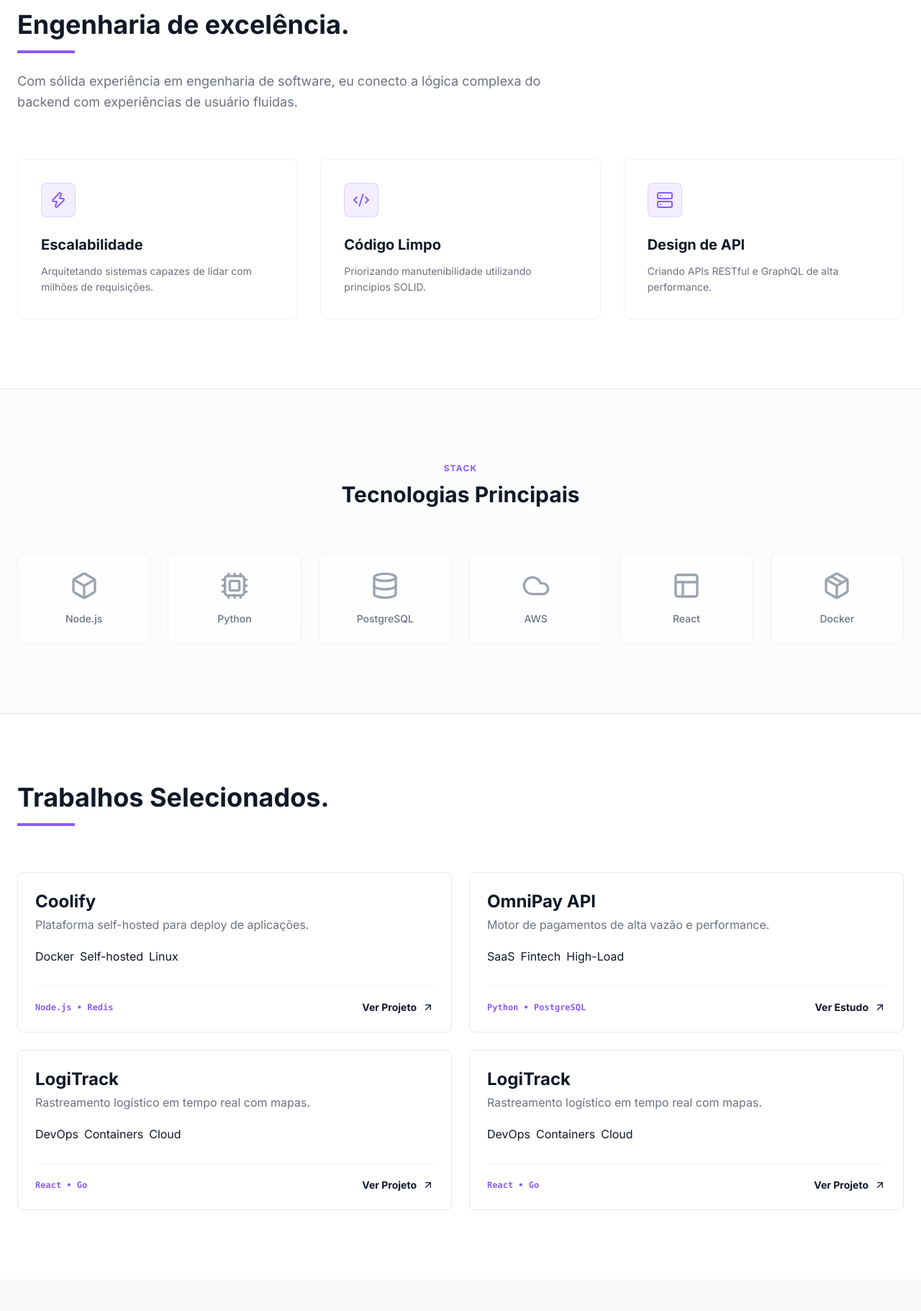
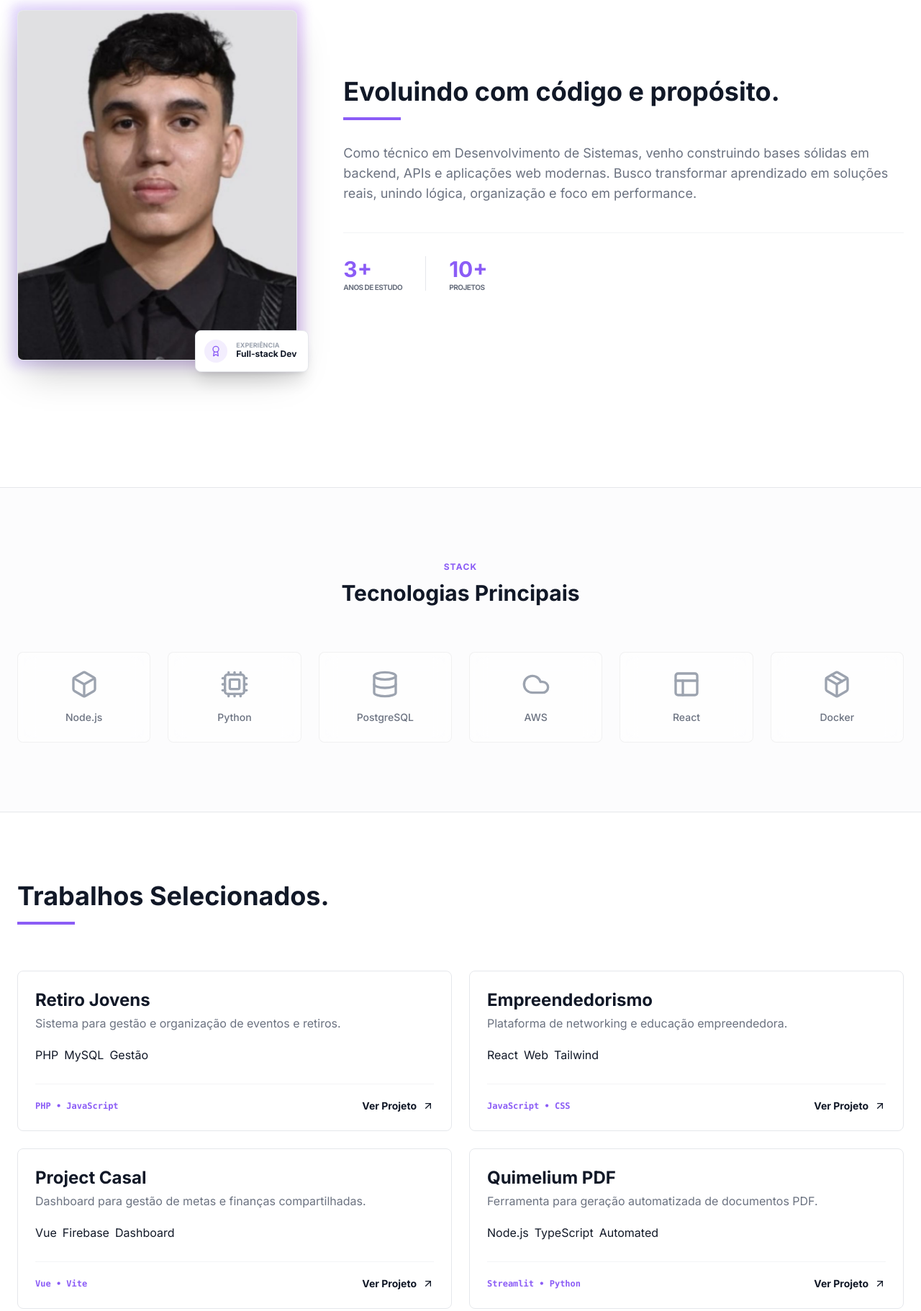
Before and after one commit to Rodrigues011xbx/homepage, a plain HTML site: page index.html in a window 1280 px wide. Shown: the part 882-2704 px from the top of the page at 72% size. Drawn offline with nearby package versions, Linux system fonts and the light colour scheme.

Commit message:
version final portifolio

```diff
--- a/index.html
+++ b/index.html
@@ -125,7 +125,7 @@
                 Disponível para novos projetos
             </div>
             <h1 class="text-4xl sm:text-5xl lg:text-7xl font-extrabold leading-tight text-gray-900 dark:text-white">
-                Construindo sistemas que <span class="text-brand">escalam</span> com precisão.
+                Sistemas robustos que <span class="text-brand">escalam</span> com você.
             </h1>
             <p class="text-lg sm:text-xl text-gray-500 dark:text-gray-400 max-w-xl leading-relaxed mx-auto lg:mx-0">
                 Eu sou Gabriel Rodrigues, um Desenvolvedor Full-stack especializado em arquiteturas de alta performance e sistemas distribuídos.
@@ -171,40 +171,61 @@
 }
 </style>
 
-        <section class="py-24 px-6 relative" id="about">
-            <div class="max-w-7xl mx-auto">
-                <div class="mb-16 reveal-up">
-                    <h2 class="text-3xl lg:text-4xl font-bold mb-4 text-gray-900 dark:text-white">Engenharia de excelência.</h2>
-                    <div class="w-20 h-1 bg-brand"></div>
-                    <p class="mt-6 text-gray-500 dark:text-gray-400 max-w-3xl text-lg leading-relaxed">
-                        Com sólida experiência em engenharia de software, eu conecto a lógica complexa do backend com experiências de usuário fluidas.
-                    </p>
-                </div>
-                <div class="grid grid-cols-1 md:grid-cols-3 gap-8">
-                    <div class="glass-card p-8 rounded-custom reveal-up" style="transition-delay: 100ms;">
-                        <div class="w-12 h-12 bg-brand/10 border border-brand/20 rounded-custom flex items-center justify-center mb-6">
-                            <i class="text-brand" data-lucide="zap"></i>
+      <section class="py-24 px-6 relative" id="about">
+    <div class="max-w-7xl mx-auto">
+        <div class="flex flex-col lg:flex-row items-center gap-10 lg:gap-16 mb-20">
+
+            <div class="w-full max-w-[320px] lg:w-1/3 lg:max-w-none reveal-up">
+                <div class="relative group">
+                    <div class="absolute -inset-2 bg-gradient-to-r from-brand to-purple-600 rounded-custom blur opacity-25 group-hover:opacity-50 transition duration-1000"></div>
+
+                    <div class="relative aspect-[4/5] overflow-hidden rounded-custom border border-gray-200 dark:border-glassBorder bg-gray-100 dark:bg-surface shadow-2xl">
+                        <img
+                            src="./img/perfil.jpeg"
+                            alt="Gabriel Rodrigues"
+                            class="w-full h-full object-cover transition-all duration-500 scale-105 group-hover:scale-100"
+                        />
+                    </div>
+
+                    <div class="absolute -bottom-4 -right-4 bg-white dark:bg-dark border border-gray-200 dark:border-glassBorder p-3 rounded-custom shadow-xl hidden sm:flex items-center gap-3">
+                        <div class="p-2 bg-brand/10 rounded-full">
+                            <i data-lucide="award" class="w-4 h-4 text-brand"></i>
                         </div>
-                        <h3 class="text-xl font-bold mb-3 dark:text-white text-gray-900">Escalabilidade</h3>
-                        <p class="text-gray-500 dark:text-gray-400 text-sm leading-relaxed">Arquitetando sistemas capazes de lidar com milhões de requisições.</p>
-                    </div>
-                    <div class="glass-card p-8 rounded-custom reveal-up" style="transition-delay: 200ms;">
-                        <div class="w-12 h-12 bg-brand/10 border border-brand/20 rounded-custom flex items-center justify-center mb-6">
-                            <i class="text-brand" data-lucide="code-2"></i>
+                        <div class="pr-1">
+                            <p class="text-[9px] uppercase font-bold text-gray-400 leading-none">Experiência</p>
+                            <p class="text-xs font-bold dark:text-white">Full-stack Dev</p>
                         </div>
-                        <h3 class="text-xl font-bold mb-3 dark:text-white text-gray-900">Código Limpo</h3>
-                        <p class="text-gray-500 dark:text-gray-400 text-sm leading-relaxed">Priorizando manutenibilidade utilizando princípios SOLID.</p>
-                    </div>
-                    <div class="glass-card p-8 rounded-custom reveal-up" style="transition-delay: 300ms;">
-                        <div class="w-12 h-12 bg-brand/10 border border-brand/20 rounded-custom flex items-center justify-center mb-6">
-                            <i class="text-brand" data-lucide="server"></i>
-                        </div>
-                        <h3 class="text-xl font-bold mb-3 dark:text-white text-gray-900">Design de API</h3>
-                        <p class="text-gray-500 dark:text-gray-400 text-sm leading-relaxed">Criando APIs RESTful e GraphQL de alta performance.</p>
                     </div>
                 </div>
             </div>
-        </section>
+
+            <div class="w-full lg:w-2/3 text-center lg:text-left reveal-up">
+                <h2 class="text-3xl lg:text-4xl font-bold mb-4 text-gray-900 dark:text-white">
+                    Evoluindo com código e propósito.
+                </h2>
+                <div class="w-20 h-1 bg-brand mx-auto lg:mx-0"></div>
+
+                <p class="mt-8 text-gray-500 dark:text-gray-400 text-base lg:text-lg leading-relaxed">
+                    Como técnico em Desenvolvimento de Sistemas, venho construindo bases sólidas em backend, APIs e aplicações web modernas.
+                    Busco transformar aprendizado em soluções reais, unindo lógica, organização e foco em performance.
+                </p>
+
+                <div class="mt-10 flex justify-center lg:justify-start gap-8 border-t border-gray-100 dark:border-white/5 pt-8">
+                    <div class="flex flex-col">
+                        <span class="text-3xl font-bold text-brand">3+</span>
+                        <span class="text-[10px] uppercase tracking-tighter text-gray-500 font-bold">Anos de Estudo</span>
+                    </div>
+                    <div class="w-[1px] h-12 bg-gray-200 dark:bg-glassBorder"></div>
+                    <div class="flex flex-col">
+                        <span class="text-3xl font-bold text-brand">10+</span>
+                        <span class="text-[10px] uppercase tracking-tighter text-gray-500 font-bold">Projetos</span>
+                    </div>
+                </div>
+            </div>
+        </div>
+
+        </div>
+</section>
 
         <section class="py-24 bg-gray-50/50 dark:bg-surface/50 border-y border-gray-200 dark:border-glassBorder px-6 overflow-hidden">
             <div class="max-w-7xl mx-auto text-center mb-16 reveal-up">
@@ -250,23 +271,23 @@
 
         <div class="grid grid-cols-1 md:grid-cols-2 lg:grid-cols-2 gap-6">
 
-            <div class="project-card-rich glass-card p-6 rounded-custom border border-gray-200 dark:border-glassBorder reveal-up"
-                 data-image="https://images.unsplash.com/photo-1563986768609-322da13575f3?auto=format&fit=crop&q=80&w=800">
+           <div class="project-card-rich glass-card p-6 rounded-custom border border-gray-200 dark:border-glassBorder reveal-up"
+                 data-image="./img/site-retiro.png">
                 <div class="flex flex-col gap-5">
                     <div class="title-group">
-                        <h3 class="text-2xl font-bold text-gray-900 dark:text-white">Coolify</h3>
-                        <p class="text-base text-gray-500 dark:text-gray-400 mt-1">Plataforma self-hosted para deploy de aplicações.</p>
+                        <h3 class="text-2xl font-bold text-gray-900 dark:text-white">Retiro Jovens</h3>
+                        <p class="text-base text-gray-500 dark:text-gray-400 mt-1">Sistema para gestão e organização de eventos e retiros.</p>
                     </div>
 
                     <div class="flex flex-wrap gap-2">
-                        <span class="badge-base badge-tip">Docker</span>
-                        <span class="badge-base badge-warning">Self-hosted</span>
-                        <span class="badge-base badge-danger">Linux</span>
+                        <span class="badge-base badge-tip">PHP</span>
+                        <span class="badge-base badge-warning">MySQL</span>
+                        <span class="badge-base badge-danger">Gestão</span>
                     </div>
 
                     <div class="mt-2 flex items-center justify-between border-t border-gray-100 dark:border-white/5 pt-5">
-                         <span class="text-xs font-mono text-brand font-semibold">Node.js • Redis</span>
-                         <a href="#" class="text-gray-900 dark:text-white flex items-center gap-2 text-sm font-bold hover:text-brand transition-colors group/link">
+                         <span class="text-xs font-mono text-brand font-semibold">PHP • JavaScript</span>
+                         <a href="https://rodrigues011xbx.github.io/Retiro_jovens_atualizado/" target="_blank" class="text-gray-900 dark:text-white flex items-center gap-2 text-sm font-bold hover:text-brand transition-colors group/link">
                             Ver Projeto <i data-lucide="arrow-up-right" class="w-4 h-4 group-hover/link:-translate-y-0.5 group-hover/link:translate-x-0.5 transition-transform"></i>
                          </a>
                     </div>
@@ -275,21 +296,21 @@
 
             <div class="project-card-rich glass-card p-6 rounded-custom border border-gray-200 dark:border-glassBorder reveal-up"
                  style="transition-delay: 100ms;"
-                 data-image="https://images.unsplash.com/photo-1586528116311-ad8dd3c8310d?auto=format&fit=crop&q=80&w=800">
+                 data-image="./img/empre.png">
                 <div class="flex flex-col gap-5">
                     <div class="title-group">
-                        <h3 class="text-2xl font-bold text-gray-900 dark:text-white">OmniPay API</h3>
-                        <p class="text-base text-gray-500 dark:text-gray-400 mt-1">Motor de pagamentos de alta vazão e performance.</p>
+                        <h3 class="text-2xl font-bold text-gray-900 dark:text-white">Empreendedorismo</h3>
+                        <p class="text-base text-gray-500 dark:text-gray-400 mt-1">Plataforma de networking e educação empreendedora.</p>
                     </div>
                     <div class="flex flex-wrap gap-2">
-                        <span class="badge-base badge-tip">SaaS</span>
-                        <span class="badge-base badge-warning">Fintech</span>
-                        <span class="badge-base badge-danger">High-Load</span>
+                        <span class="badge-base badge-tip">React</span>
+                        <span class="badge-base badge-warning">Web</span>
+                        <span class="badge-base badge-danger">Tailwind</span>
                     </div>
                     <div class="mt-2 flex items-center justify-between border-t border-gray-100 dark:border-white/5 pt-5">
-                         <span class="text-xs font-mono text-brand font-semibold">Python • PostgreSQL</span>
-                         <a href="#" class="text-gray-900 dark:text-white flex items-center gap-2 text-sm font-bold hover:text-brand transition-colors group/link">
-                            Ver Estudo <i data-lucide="arrow-up-right" class="w-4 h-4 group-hover/link:-translate-y-0.5 group-hover/link:translate-x-0.5 transition-transform"></i>
+                         <span class="text-xs font-mono text-brand font-semibold">JavaScript • CSS</span>
+                         <a href="https://rodrigues011xbx.github.io/Empreendedorismo_no_reino/" target="_blank" class="text-gray-900 dark:text-white flex items-center gap-2 text-sm font-bold hover:text-brand transition-colors group/link">
+                            Ver Projeto <i data-lucide="arrow-up-right" class="w-4 h-4 group-hover/link:-translate-y-0.5 group-hover/link:translate-x-0.5 transition-transform"></i>
                          </a>
                     </div>
                 </div>
@@ -297,42 +318,42 @@
 
             <div class="project-card-rich glass-card p-6 rounded-custom border border-gray-200 dark:border-glassBorder reveal-up"
                  style="transition-delay: 200ms;"
-                 data-image="https://images.unsplash.com/photo-1586528116311-ad8dd3c8310d?auto=format&fit=crop&q=80&w=800">
+                 data-image="./img/casal.png">
                 <div class="flex flex-col gap-5">
                     <div class="title-group">
-                        <h3 class="text-2xl font-bold text-gray-900 dark:text-white">LogiTrack</h3>
-                        <p class="text-base text-gray-500 dark:text-gray-400 mt-1">Rastreamento logístico em tempo real com mapas.</p>
+                        <h3 class="text-2xl font-bold text-gray-900 dark:text-white">Project Casal</h3>
+                        <p class="text-base text-gray-500 dark:text-gray-400 mt-1">Dashboard para gestão de metas e finanças compartilhadas.</p>
                     </div>
                     <div class="flex flex-wrap gap-2">
-                        <span class="badge-base badge-tip">DevOps</span>
-                        <span class="badge-base badge-warning">Containers</span>
-                        <span class="badge-base badge-danger">Cloud</span>
+                        <span class="badge-base badge-tip">Vue</span>
+                        <span class="badge-base badge-warning">Firebase</span>
+                        <span class="badge-base badge-danger">Dashboard</span>
                     </div>
                     <div class="mt-2 flex items-center justify-between border-t border-gray-100 dark:border-white/5 pt-5">
-                         <span class="text-xs font-mono text-brand font-semibold">React • Go</span>
-                         <a href="#" class="text-gray-900 dark:text-white flex items-center gap-2 text-sm font-bold hover:text-brand transition-colors group/link">
+                         <span class="text-xs font-mono text-brand font-semibold">Vue • Vite</span>
+                         <a href="https://rodrigues011xbx.github.io/Dashboard-Project-Casal/" target="_blank" class="text-gray-900 dark:text-white flex items-center gap-2 text-sm font-bold hover:text-brand transition-colors group/link">
                             Ver Projeto <i data-lucide="arrow-up-right" class="w-4 h-4 group-hover/link:-translate-y-0.5 group-hover/link:translate-x-0.5 transition-transform"></i>
                          </a>
                     </div>
                 </div>
             </div>
 
-             <div class="project-card-rich glass-card p-6 rounded-custom border border-gray-200 dark:border-glassBorder reveal-up"
+            <div class="project-card-rich glass-card p-6 rounded-custom border border-gray-200 dark:border-glassBorder reveal-up"
                  style="transition-delay: 200ms;"
-                 data-image="https://images.unsplash.com/photo-1586528116311-ad8dd3c8310d?auto=format&fit=crop&q=80&w=800">
+                 data-image="./img/gerador.png">
                 <div class="flex flex-col gap-5">
                     <div class="title-group">
-                        <h3 class="text-2xl font-bold text-gray-900 dark:text-white">LogiTrack</h3>
-                        <p class="text-base text-gray-500 dark:text-gray-400 mt-1">Rastreamento logístico em tempo real com mapas.</p>
+                        <h3 class="text-2xl font-bold text-gray-900 dark:text-white">Quimelium PDF</h3>
+                        <p class="text-base text-gray-500 dark:text-gray-400 mt-1">Ferramenta para geração automatizada de documentos PDF.</p>
                     </div>
                     <div class="flex flex-wrap gap-2">
-                        <span class="badge-base badge-tip">DevOps</span>
-                        <span class="badge-base badge-warning">Containers</span>
-                        <span class="badge-base badge-danger">Cloud</span>
+                        <span class="badge-base badge-tip">Node.js</span>
+                        <span class="badge-base badge-warning">TypeScript</span>
+                        <span class="badge-base badge-danger">Automated</span>
                     </div>
                     <div class="mt-2 flex items-center justify-between border-t border-gray-100 dark:border-white/5 pt-5">
-                         <span class="text-xs font-mono text-brand font-semibold">React • Go</span>
-                         <a href="#" class="text-gray-900 dark:text-white flex items-center gap-2 text-sm font-bold hover:text-brand transition-colors group/link">
+                         <span class="text-xs font-mono text-brand font-semibold">Streamlit • Python</span>
+                         <a href="https://quimeliumgeradorpdf-c3cm9wuretxsc3bml648af.streamlit.app/" target="_blank" class="text-gray-900 dark:text-white flex items-center gap-2 text-sm font-bold hover:text-brand transition-colors group/link">
                             Ver Projeto <i data-lucide="arrow-up-right" class="w-4 h-4 group-hover/link:-translate-y-0.5 group-hover/link:translate-x-0.5 transition-transform"></i>
                          </a>
                     </div>
@@ -353,9 +374,9 @@
 
                     <div class="relative mb-12 flex flex-col md:flex-row items-center reveal-up">
                         <div class="flex-1 md:w-1/2 md:pr-12 md:text-right mb-4 md:mb-0">
-                            <h4 class="text-brand font-bold text-sm">2021 — ATUAL</h4>
-                            <h3 class="text-xl font-bold text-gray-900 dark:text-white">Engenheiro Backend Líder</h3>
-                            <p class="text-gray-500 text-sm">TechFlow Solutions</p>
+                            <h4 class="text-brand font-bold text-sm">2022 — 2025</h4>
+                            <h3 class="text-xl font-bold text-gray-900 dark:text-white">Desenvolvimento de Sistemas</h3>
+                            <p class="text-gray-500 text-sm">Instituto Federal de Alagoas</p>
                         </div>
                         <div class="timeline-dot-wrapper"></div>
                         <div class="flex-1 md:w-1/2 md:pl-12"></div>
@@ -365,17 +386,17 @@
                         <div class="flex-1 md:w-1/2 md:pr-12 order-2 md:order-1"></div>
                         <div class="timeline-dot-wrapper"></div>
                         <div class="flex-1 md:w-1/2 md:pl-12 order-1 md:order-2 mb-4 md:mb-0">
-                            <h4 class="text-brand font-bold text-sm">2018 — 2021</h4>
-                            <h3 class="text-xl font-bold text-gray-900 dark:text-white">Desenvolvedor Sênior</h3>
-                            <p class="text-gray-500 text-sm">CloudScale Systems</p>
+                            <h4 class="text-brand font-bold text-sm">2023 — 2024</h4>
+                            <h3 class="text-xl font-bold text-gray-900 dark:text-white">Pesquisador Científico - Projeto AMO</h3>
+                            <p class="text-gray-500 text-sm">Instituto Federal de Alagoas</p>
                         </div>
                     </div>
 
                     <div class="relative flex flex-col md:flex-row items-center reveal-up">
                         <div class="flex-1 md:w-1/2 md:pr-12 md:text-right mb-4 md:mb-0">
-                            <h4 class="text-brand font-bold text-sm">2016 — 2018</h4>
-                            <h3 class="text-xl font-bold text-gray-900 dark:text-white">Full Stack Developer</h3>
-                            <p class="text-gray-500 text-sm">Digital Innovation Lab</p>
+                            <h4 class="text-brand font-bold text-sm">2026 — ATUAL</h4>
+                            <h3 class="text-xl font-bold text-gray-900 dark:text-white">Desenvolvedor full-stack</h3>
+                            <p class="text-gray-500 text-sm">SASGP | Soluções em Gestão de Projetos</p>
                         </div>
                         <div class="timeline-dot-wrapper"></div>
                         <div class="flex-1 md:w-1/2 md:pl-12"></div>
```
Also changed, not shown: img/casal.png (added), img/empre.png (added), img/gerador.png (added), img/site-retiro.png (added).
